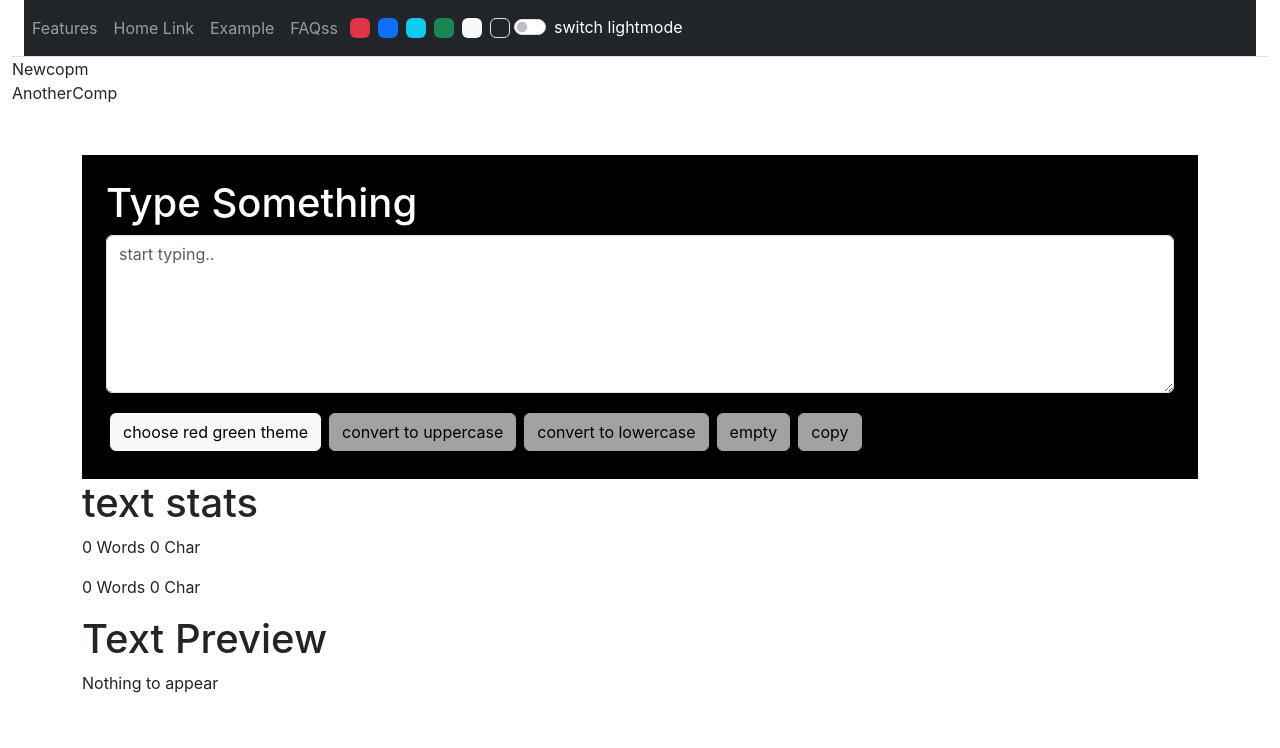
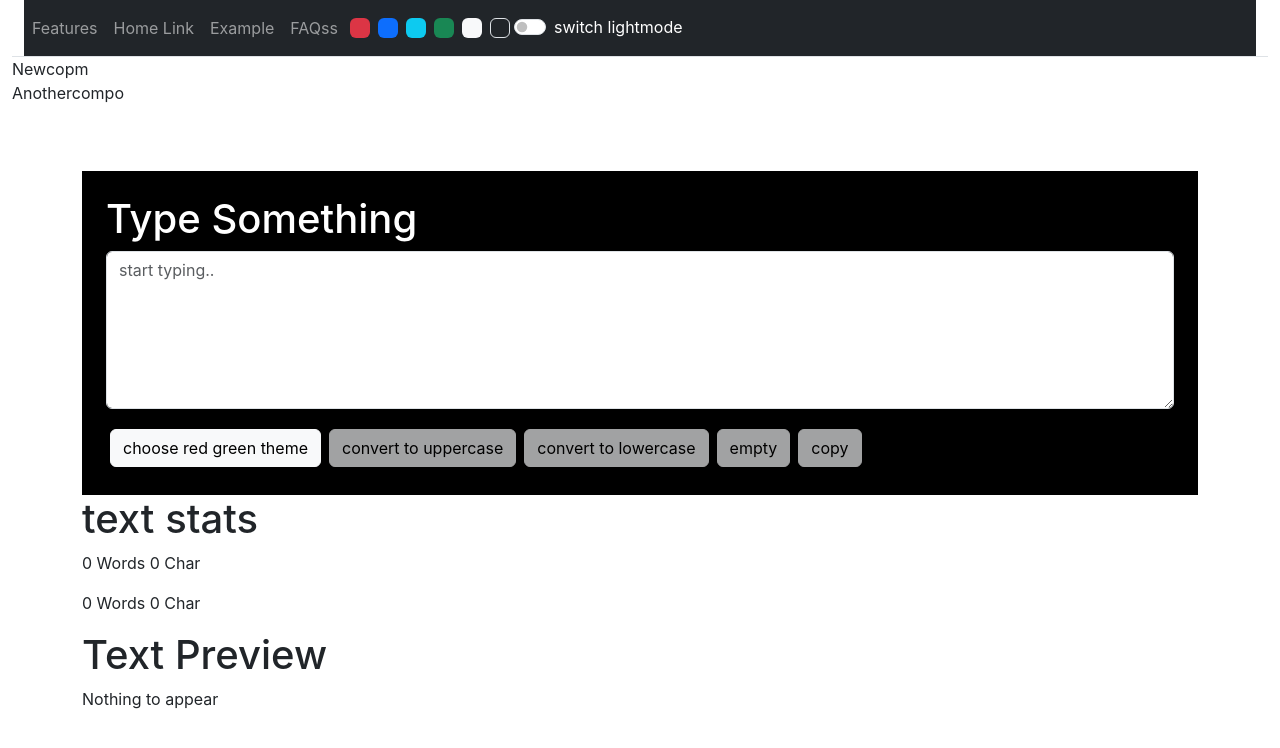
Before and after one commit to Parmeet21/reactapp, a React (Create React App) app: page / in a window 1280 px wide. Shown: the top 748 px of the page. Built offline with nearby package versions, Linux system fonts and the light colour scheme.

Commit message:
added AnotherComp in p tag

```diff
--- a/src/mycom/AnotherComp.js
+++ b/src/mycom/AnotherComp.js
@@ -3,7 +3,9 @@ import React from 'react'
 export default function AnotherComp() {
   return (
     <div>
-      AnotherComp
+      <p>
+        Anothercompo
+      </p>
     </div>
   )
 }
```
